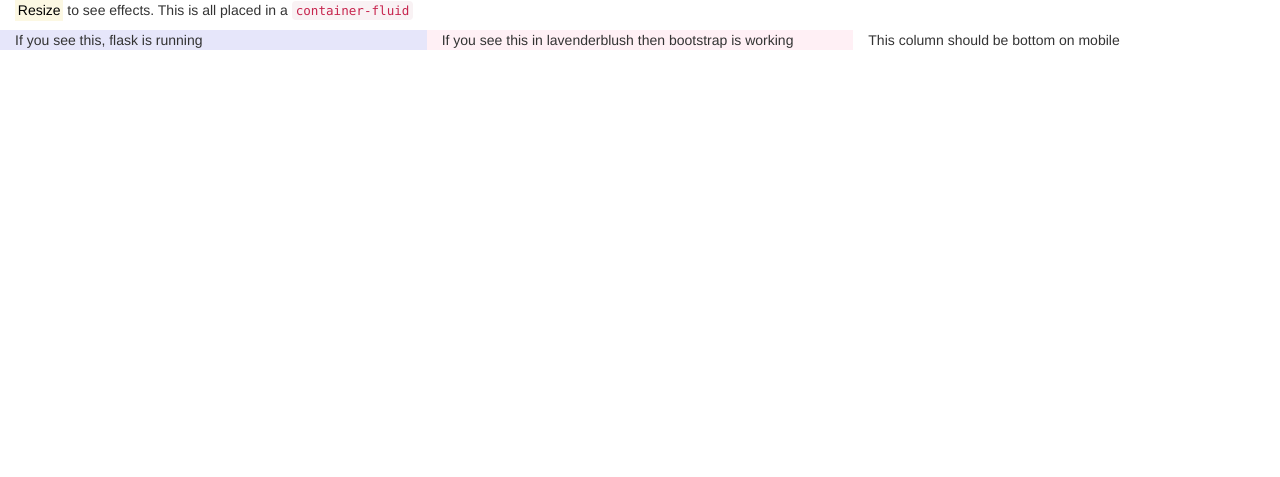
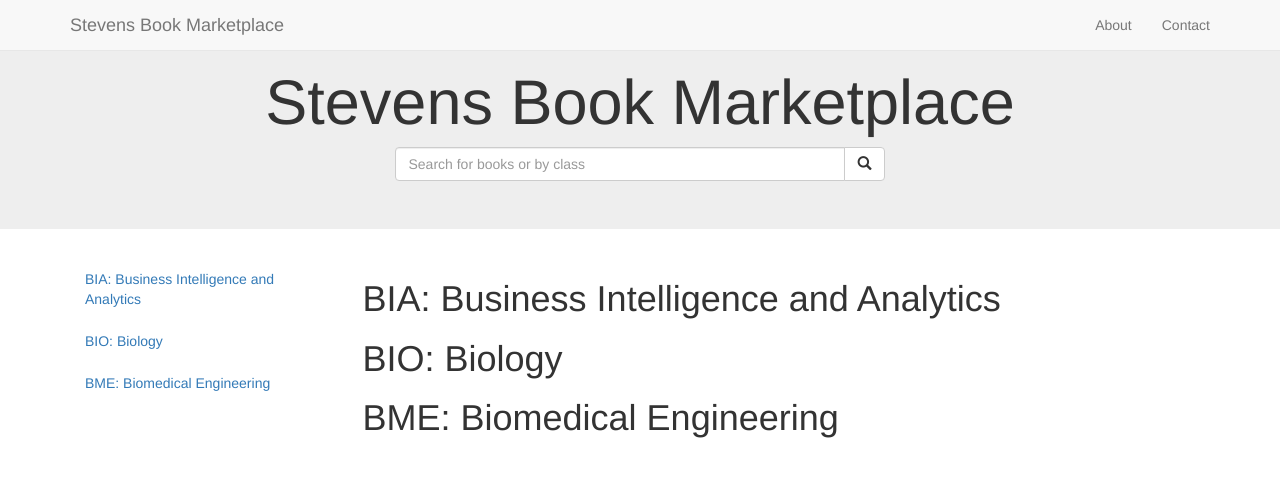
Before and after one commit to pwarmuz/SSW695_Capstone, a Flask app: page / in a window 1280 px wide. Shown: the top 477 px of the page. Run offline with Flask 2, Linux system fonts and the light colour scheme; parts of the project's set-up code (start-up, migrations or seed data) failed here and were passed over; some libraries are stand-ins or nearby versions.

Commit message:
wiped up a quick mockup

```diff
--- a/src/app/templates/index.html
+++ b/src/app/templates/index.html
@@ -1,24 +1,86 @@
 <!DOCTYPE HTML>
 <html lang="en">
 <title>Welcome to Stevens Book Marketplace</title>
+
 <head>
     <meta charset="utf-8">
     <meta name="viewport" content="width=device-width, initial-scale=1">
     <!-- Static minified CSS -->
-		<link rel="stylesheet" type="text/css" href="{{ url_for('static', filename='bootstrap-3.3.7-dist/css/bootstrap.min.css') }}" >
+    <link rel="stylesheet" type="text/css" href="{{ url_for('static', filename='bootstrap-3.3.7-dist/css/bootstrap.min.css') }}">
     <!-- googleapi minified CSS -->
-		<script type="text/javascript" src=https://ajax.googleapis.com/ajax/libs/jquery/3.1.1/jquery.min.js" ></script>
+    <script type="text/javascript" src=https://ajax.googleapis.com/ajax/libs/jquery/3.1.1/jquery.min.js " ></script>
 		<!-- Static minified CSS -->
-		<script type="text/javascript" src="{{ url_for('static', filename='bootstrap-3.3.7-dist/js/bootstrap.min.js') }}" ></script>
+		<script type="text/javascript " src="{{ url_for( 'static', filename='bootstrap-3.3.7-dist/js/bootstrap.min.js' ) }} " ></script>
 	</head>
 	<body>
-		<div class="container-fluid">
-			<p><mark>Resize</mark> to see effects. This is all placed in a <code>container-fluid</code></p>
-			<div class="row">
-				<div class="col-md-4" style="background-color:lavender;">If you see this, flask is running</div>
-				<div class="col-md-4" style="background-color:lavenderblush;"> If you see this in lavenderblush then bootstrap is working</div>
-				<div class="col-md-4" class="bg-warning">This column should be bottom on mobile</div>
+		<nav id="mainNav " class="navbar navbar-default navbar-fixed-top navbar-custom affix-top ">
+        <div class="container ">
+            <!-- Brand and toggle get grouped for better mobile display -->
+            <div class="navbar-header page-scroll ">
+                <button type="button " class="navbar-toggle " data-toggle="collapse " data-target="#bs-example-navbar-collapse-1 ">
+                    <span class="sr-only ">Toggle navigation</span> Menu <i class="fa fa-bars "></i>
+                </button>
+                <a class="navbar-brand " href="#page-top ">Stevens Book Marketplace</a>
+            </div>
+
+            <!-- Collect the nav links, forms, and other content for toggling -->
+            <div class="collapse navbar-collapse " id="bs-example-navbar-collapse-1 ">
+                <ul class="nav navbar-nav navbar-right ">
+                    <li class="hidden active ">
+                        <a href="#page-top "></a>
+                    </li>
+                    <li class="page-scroll ">
+                        <a href="#about ">About</a>
+                    </li>
+                    <li class="page-scroll ">
+                        <a href="#contact ">Contact</a>
+                    </li>
+                </ul>
+            </div>
+            <!-- /.navbar-collapse -->
+        </div>
+        <!-- /.container-fluid -->
+    	</nav>
+
+		<div class="jumbotron text-center ">
+			<h1>Stevens Book Marketplace</h1>
+			<form class="form-inline ">
+  				<div class="input-group ">
+    				<input type="text " class="form-control " size="50 " placeholder="Search for books or by class ">
+    				<div class="input-group-btn ">
+      					<button class="btn btn-default " type="submit ">
+        					<i class="glyphicon glyphicon-search "></i>
+      					</button>
     				</div>
   				</div>
+			</form>
+		</div>
+
+		<div class="container ">
+		    <div class="row ">
+		        <nav class="col-sm-3 " id="myScrollspy ">
+		            <ul class="nav nav-pills nav-stacked " data-spy="affix " data-offset-top="205 ">
+		                <li><a href="#BIA">BIA: Business Intelligence and Analytics</a></li>
+		                <li><a href="#BIO">BIO: Biology</a></li>
+		                <li><a href="#BME">BME: Biomedical Engineering</a></li>
+		            </ul>
+		        </nav>
+		        <div class="col-sm-9 ">
+		            <div id="BIA">
+		                <h1>BIA: Business Intelligence and Analytics</h1>
+		                <p></p>
+		            </div>
+		            <div id="BIO">
+		                <h1>BIO: Biology</h1>
+		                <p></p>
+		            </div>
+		            <div id="BME">
+		                <h1>BME: Biomedical Engineering</h1>
+		                <p></p>
+		            </div>
+		        </div>
+		    </div>
+		</div>
+
 	</body>
 </html>
```
Lines whose indentation alone changed are shown as unchanged.
